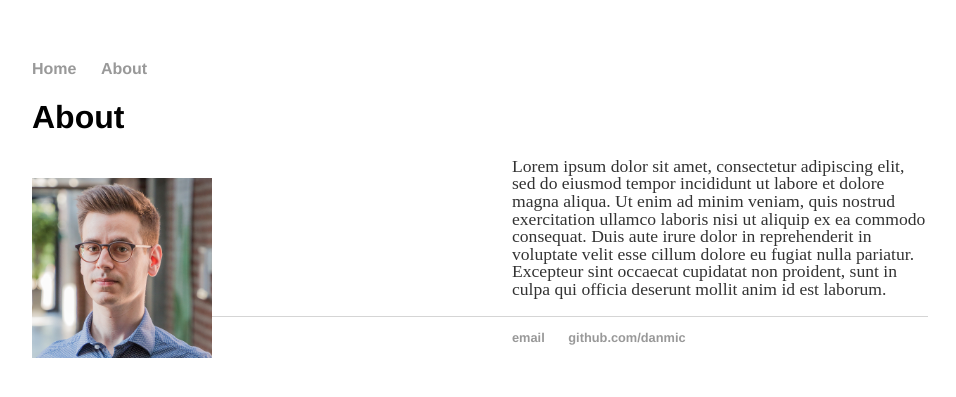
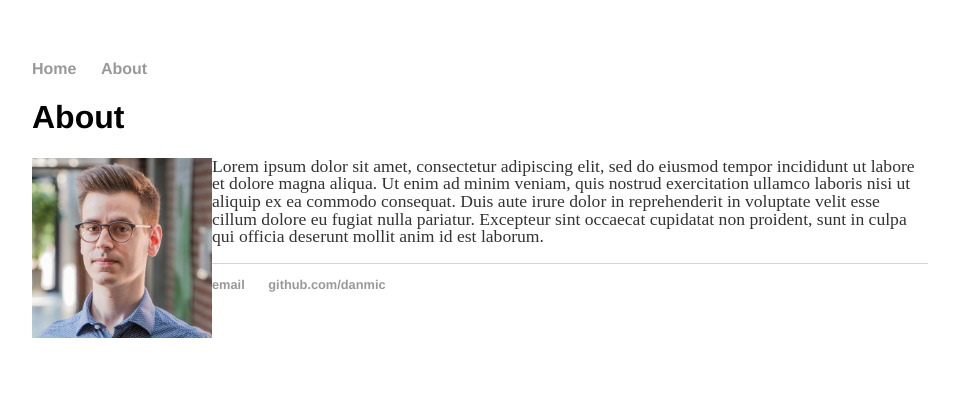
Before and after one commit to danmic/danmic.github.io, a Jekyll site: the page built from about.html, in a window 1280 px wide. Shown: the top 397 px of the page, without its empty margins (160-1116 px from the left). Built offline with Jekyll 4.4.1, drawn with Linux system fonts in a browser that asks for light colours.

Commit message:
img changes

```diff
--- a/about.html
+++ b/about.html
@@ -5,7 +5,7 @@ title: About
 <div class="blurb">
 	<h1>About</h1>
 	<div class="aaaa">
-	<p><img  id="b" alt="Daniel Michelsanti" src="assets/CV-Photo.jpg" height="200" width="200">
+	<p><img  id="b" alt="Daniel Michelsanti" src="assets/CV-Photo.jpg">
 	 Lorem ipsum dolor sit amet, consectetur adipiscing elit, sed do eiusmod tempor incididunt ut labore et dolore magna aliqua. Ut enim ad minim veniam, quis nostrud exercitation ullamco laboris nisi ut aliquip ex ea commodo consequat. Duis aute irure dolor in reprehenderit in voluptate velit esse cillum dolore eu fugiat nulla pariatur. Excepteur sint occaecat cupidatat non proident, sunt in culpa qui officia deserunt mollit anim id est laborum. </p>
 	</div>
 </div><!-- /.blurb -->
--- a/css/main.css
+++ b/css/main.css
@@ -44,7 +44,7 @@ ul.posts li {
 
 img#b {
     float: left;
-    margin: 20px 300px 300px 0;
+    margin: 0px 0px 0px 0;
     width: 180px;
     height: 180px;
 }
```
